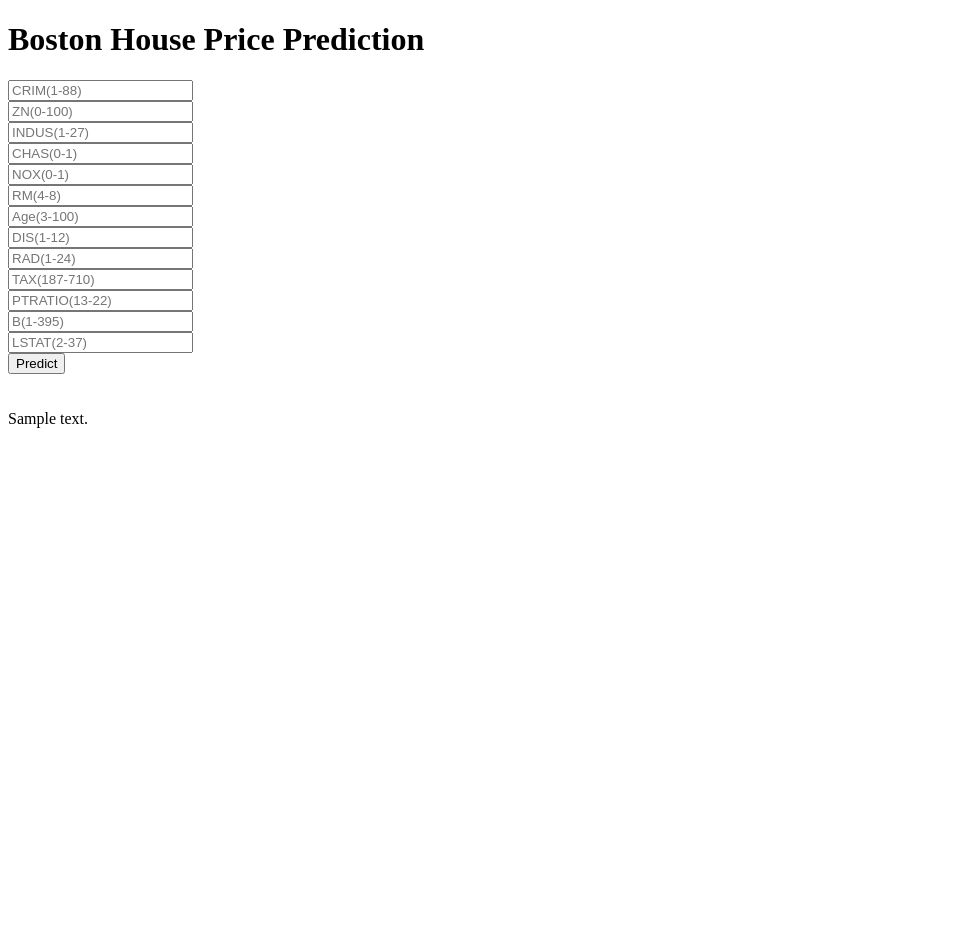
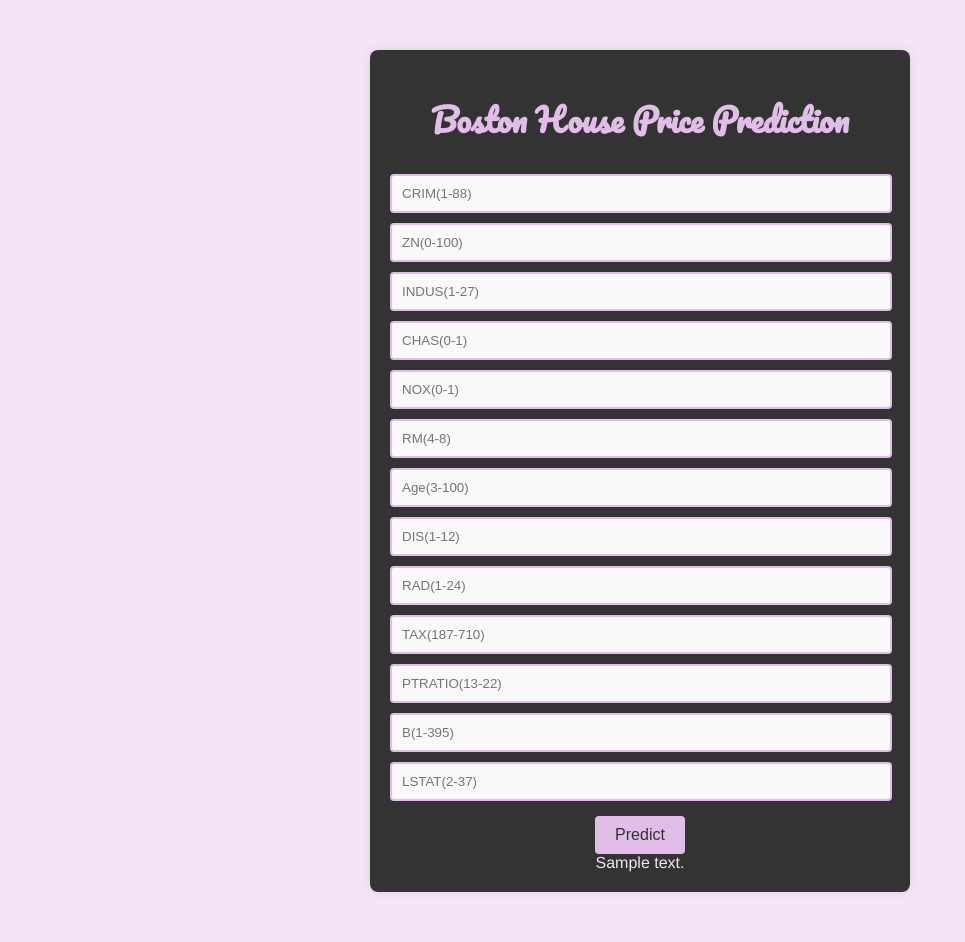
Before and after one commit to kimbadanti/Boston_house_price_prediction, a Flask app: template templates/home.html in a window 1280 px wide. Shown: the whole page, without its empty margins (0-965 px from the left). Before the commit the page ends 428 px from the top, so only its background shows below. Run offline with Flask 3, Linux system fonts and the light colour scheme; the template is opened without the code that fills it: most values are stand-ins (such as "Sample title", 1, 10 or a date in 2020); parts of the project's set-up code (start-up, migrations or seed data) failed here and were passed over.

Commit message:
Finally adding

```diff
--- a/app.py
+++ b/app.py
@@ -32,7 +32,7 @@ def predict():
     output=regmodel.predict(final_input)[0]
     if output<0:
         return render_template("home.html",prediction_text="The inputs are not accurate to get proper houseprice")
-    return render_template("home.html",prediction_text="The house price may be {}".format(output))
+    return render_template("home.html",prediction_text="The house price may be {} $".format(output))
 
 if __name__=="__main__":
     app.run(debug=True)
--- a/templates/home.html
+++ b/templates/home.html
@@ -1,24 +1,73 @@
-
 <!DOCTYPE html>
-<html >
+<html lang="en">
 
 <head>
   <meta charset="UTF-8">
-  <title>ML API</title>
-  <link href='https://fonts.googleapis.com/css?family=Pacifico' rel='stylesheet' type='text/css'>
-<link href='https://fonts.googleapis.com/css?family=Arimo' rel='stylesheet' type='text/css'>
-<link href='https://fonts.googleapis.com/css?family=Hind:300' rel='stylesheet' type='text/css'>
-<link href='https://fonts.googleapis.com/css?family=Open+Sans+Condensed:300' rel='stylesheet' type='text/css'>
+  <meta name="viewport" content="width=device-width, initial-scale=1.0">
+  <title>Boston House Price Prediction</title>
+  <link href='https://fonts.googleapis.com/css?family=Pacifico|Arimo|Hind:300|Open+Sans+Condensed:300' rel='stylesheet' type='text/css'>
+  <style>
+    body {
+      font-family: 'Arimo', sans-serif;
+      background-color: #F3E5F5; /* Lavender background */
+      color: #333; /* Dark text color for contrast */
+      text-align: center;
+      margin: 0;
+      padding: 0;
+    }
 
+    .login {
+      background-color: #333; /* Black background for the form */
+      color: #F3E5F5; /* Lavender text color */
+      padding: 20px;
+      border-radius: 8px;
+      max-width: 500px;
+      margin: 50px auto;
+      box-shadow: 0 0 10px rgba(0, 0, 0, 0.1);
+    }
 
+    h1 {
+      font-family: 'Pacifico', cursive;
+      color: #E1BEE7; /* Light lavender color */
+    }
+
+    input[type="text"] {
+      width: calc(100% - 22px);
+      padding: 10px;
+      margin: 5px 0;
+      border: 2px solid #E1BEE7; /* Light lavender border */
+      border-radius: 4px;
+      background-color: #F9F9F9;
+    }
+
+    button {
+      background-color: #E1BEE7; /* Light lavender */
+      color: #333;
+      border: none;
+      padding: 10px 20px;
+      border-radius: 4px;
+      font-size: 16px;
+      cursor: pointer;
+      margin-top: 10px;
+      transition: background-color 0.3s ease;
+    }
+
+    button:hover {
+      background-color: #D1A9C8; /* Slightly darker lavender */
+    }
+
+    .prediction-text {
+      margin-top: 20px;
+      font-size: 18px;
+      color: #333;
+    }
+  </style>
 </head>
 
 <body>
   <div class="login">
     <h1>Boston House Price Prediction</h1>
-
-
-    <form action="{{ url_for('predict')}}"method="post">
+    <form action="{{ url_for('predict') }}" method="post">
       <input type="text" name="CRIM" placeholder="CRIM(1-88)" required="required" /><br>
       <input type="text" name="ZN" placeholder="ZN(0-100)" required="required" /><br>
       <input type="text" name="INDUS" placeholder="INDUS(1-27)" required="required" /><br>
@@ -33,110 +82,13 @@
       <input type="text" name="B" placeholder="B(1-395)" required="required" /><br>
       <input type="text" name="LSTAT" placeholder="LSTAT(2-37)" required="required" /><br>
 
-
-
-        <button type="submit" class="btn btn-primary btn-block btn-large">Predict</button>
+      <button type="submit">Predict</button>
     </form>
 
-   <br>
-   <br>
-
-
+    <div class="prediction_text">
+      {{ prediction_text }}
     </div>
- {{prediction_text}}
-
-</body>
-</html>
-
-
-
-<!--
-<!DOCTYPE html>
-<html>
-<head>
-  <meta charset="UTF-8">
-  <title>ML API - Boston House Price Prediction</title>
-  <link href='https://fonts.googleapis.com/css?family=Pacifico' rel='stylesheet' type='text/css'>
-  <link href='https://fonts.googleapis.com/css?family=Arimo' rel='stylesheet' type='text/css'>
-  <link href='https://fonts.googleapis.com/css?family=Hind:300' rel='stylesheet' type='text/css'>
-  <link href='https://fonts.googleapis.com/css?family=Open+Sans+Condensed:300' rel='stylesheet' type='text/css'>
-  <style>
-    body {
-      font-family: 'Hind', sans-serif;
-      background-color: #f7f3f0;
-      display: flex;
-      justify-content: center;
-      align-items: center;
-      height: 100vh;
-      margin: 0;
-    }
-    .login {
-      background-color: #ffffff;
-      padding: 20px 40px;
-      border-radius: 10px;
-      box-shadow: 0 4px 8px rgba(0, 0, 0, 0.1);
-      text-align: center;
-    }
-    .login h1 {
-      font-family: 'Pacifico', cursive;
-      color: #333;
-      margin-bottom: 20px;
-    }
-    .login input[type="text"] {
-      font-family: 'Arimo', sans-serif;
-      width: 100%;
-      padding: 10px;
-      margin: 8px 0;
-      border: 1px solid #ddd;
-      border-radius: 5px;
-      box-sizing: border-box;
-    }
-    .login button {
-      font-family: 'Arimo', sans-serif;
-      background-color: #ffd1dc;
-      color: #333;
-      border: none;
-      padding: 10px 20px;
-      text-align: center;
-      text-decoration: none;
-      display: inline-block;
-      font-size: 16px;
-      margin: 10px 2px;
-      cursor: pointer;
-      border-radius: 5px;
-      transition: background-color 0.3s;
-    }
-    .login button:hover {
-      background-color: #ff9aa2;
-    }
-    .login form {
-      display: flex;
-      flex-direction: column;
-      align-items: center;
-    }
-  </style>
-</head>
-<body>
-  <div class="login">
-    <h1>Boston House Price Prediction</h1>
-    <form action="{{ url_for('predict')}}" method="post">
-      <input type="text" name="CRIM" placeholder="CRIM" required="required" /><br>
-      <input type="text" name="ZN" placeholder="ZN" required="required" /><br>
-      <input type="text" name="INDUS" placeholder="INDUS" required="required" /><br>
-      <input type="text" name="CHAS" placeholder="CHAS" required="required" /><br>
-      <input type="text" name="NOX" placeholder="NOX" required="required" /><br>
-      <input type="text" name="RM" placeholder="RM" required="required" /><br>
-      <input type="text" name="Age" placeholder="Age" required="required" /><br>
-      <input type="text" name="DIS" placeholder="DIS" required="required" /><br>
-      <input type="text" name="RAD" placeholder="RAD" required="required" /><br>
-      <input type="text" name="TAX" placeholder="TAX" required="required" /><br>
-      <input type="text" name="PTRATIO" placeholder="PTRATIO" required="required" /><br>
-      <input type="text" name="B" placeholder="B" required="required" /><br>
-      <input type="text" name="LSTAT" placeholder="LSTAT" required="required" /><br>
-      <button type="submit" class="btn btn-primary btn-block btn-large">Predict</button>
-    </form>
-    {{prediction_text}}
   </div>
 </body>
+
 </html>
--->
```
Lines whose indentation alone changed are shown as unchanged.
